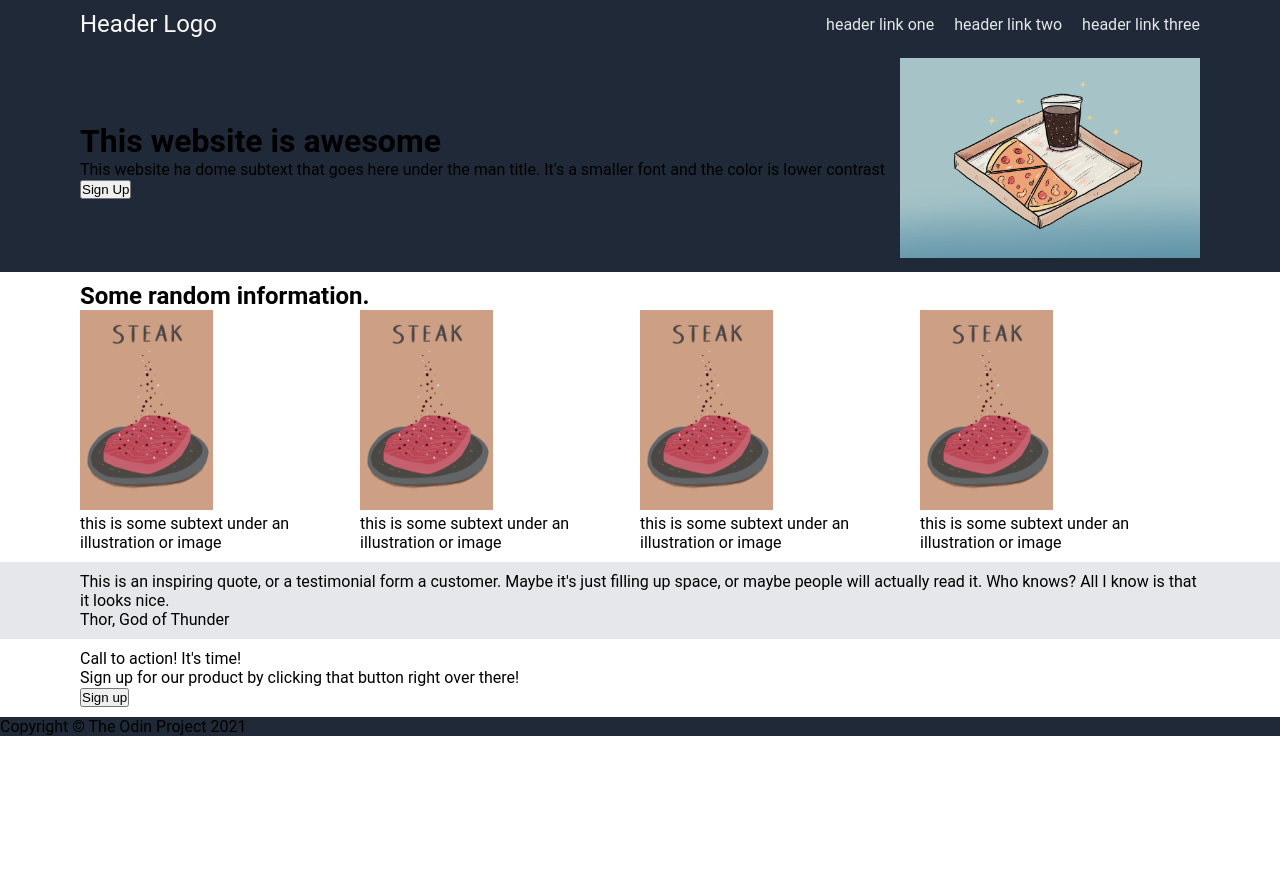
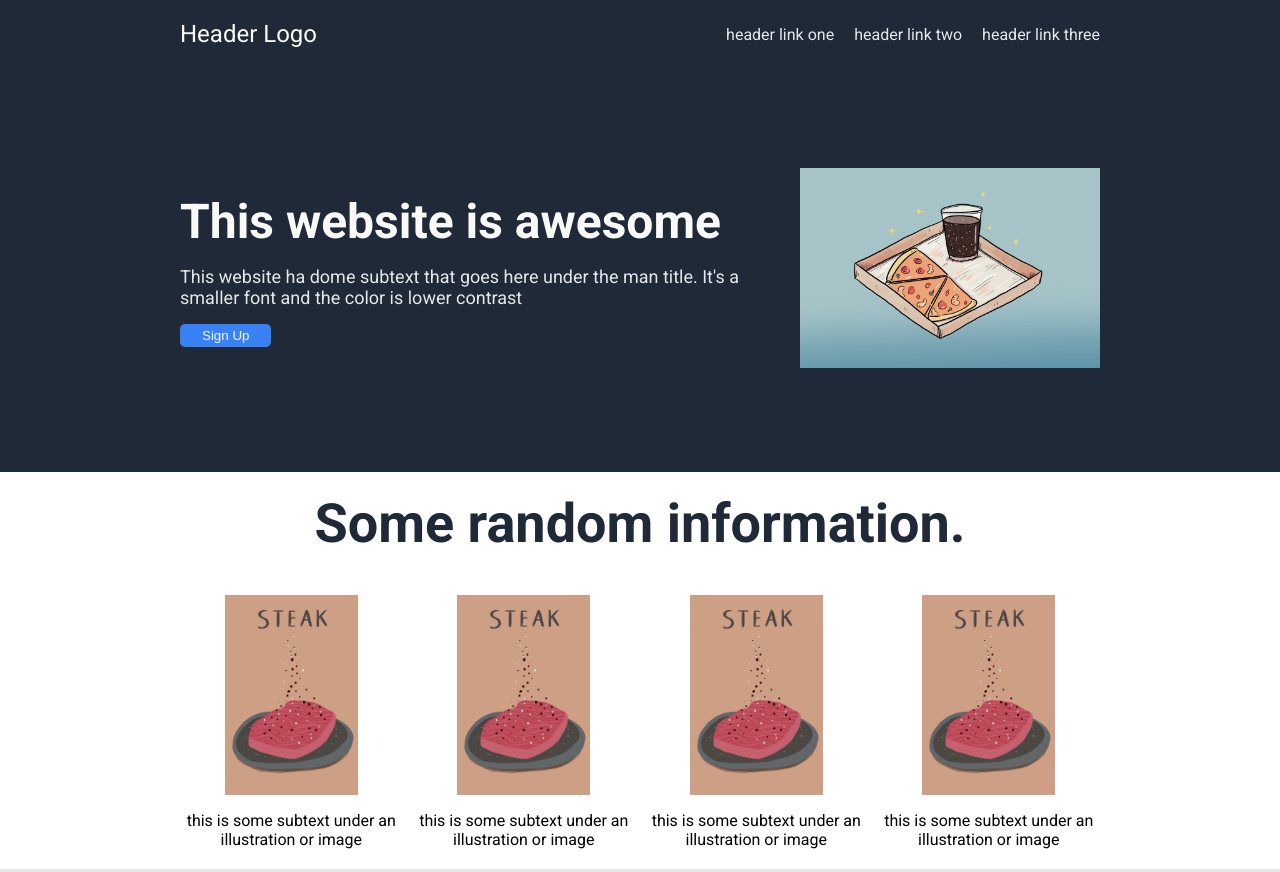
Before and after one commit to asfrod/TOP-Landing-Page, a plain HTML site: page index.html in a window 1280 px wide. Shown: the top 872 px of the page. Before the commit the page ends 800 px from the top, so only its background shows below. Drawn offline with Linux system fonts and the light colour scheme.

Commit message:
Página finalizada?, se ha centrado el contenido de la página

```diff
--- a/index.html
+++ b/index.html
@@ -36,22 +36,22 @@
             <h2>Some random information.</h2>
         </div>
         <div class="cards">
-            <div>
+            <div class="each-card">
                 <img class="img2" src="./img/steak-gb2e2e06ec_1920.png" alt="">
                 <div class="text">this is some subtext under an illustration or image
                 </div>
             </div>
-            <div>
+            <div class="each-card">
                 <img class="img2" src="./img/steak-gb2e2e06ec_1920.png" alt="">
                 <div class="text">this is some subtext under an illustration or image
                 </div>
             </div>
-            <div>
+            <div class="each-card">
                 <img class="img2" src="./img/steak-gb2e2e06ec_1920.png" alt="">
                 <div class="text">this is some subtext under an illustration or image
                 </div>
             </div>
-            <div>
+            <div class="each-card">
                 <img class="img2" src="./img/steak-gb2e2e06ec_1920.png" alt="">
                 <div class="text">this is some subtext under an illustration or image
                 </div>
@@ -63,7 +63,7 @@
         <div class="paragraph">
             <p>This is an inspiring quote, or a testimonial form a customer. Maybe it's just filling up space, or maybe people will actually read it. Who knows? All I know is that it looks nice.</p>
         </div>
-        <div class="firm">Thor, God of Thunder</div>
+        <div class="firm">-Thor, God of Thunder</div>
     </div>
 
     <div class="section4">
--- a/style.css
+++ b/style.css
@@ -1,3 +1,5 @@
+@import url('https://fonts.googleapis.com/css2?family=Roboto:wght@300;400;500;700;900&display=swap');
+
 * {
     margin: 0;
     padding: 0;
@@ -8,8 +10,8 @@ body {
     display: flex;
     flex-direction: column;
     font-family: Roboto, sans-serif;
-    height: 100vh;
-}
+    min-height: 100vh;
+    }
 
 .img1 {
     height: 200px;
@@ -21,6 +23,17 @@ body {
     width: auto;
 }
 
+.header,
+.content,
+.subtitle,
+.cards,
+.paragraph,
+.firm,
+.sign-up-bar {
+    margin: auto;
+    padding: 20px 40px;
+}
+
 .section1 {
     background-color: #1F2937;
 }
@@ -28,11 +41,12 @@ body {
 .header {
     display: flex;
     justify-content: space-between;
-    padding: 10px 80px;
     align-items: center;
+    max-width: 1000px;
 }
 
-.header .logo {
+.header .logo,
+.text2 {
     font-size: 24px;
     color: #f9faf8;
 }
@@ -52,37 +66,132 @@ a {
     display: flex;
     justify-content: space-between;
     align-items: center;
-    padding: 10px 80px;
+    max-width: 1000px;
+    gap: 50px;
+    margin: 80px auto;
+}
 
+.content h1 {
+    color: #f9faf8;
+    font-weight: bolder;
+    font-size: 48px;
+    margin-bottom: 16px;
+}
+
+.content p {
+    font-size: 18px;
+    color: #e5e7eb;
+    margin-bottom: 16px;
+}
+
+.content .button {
+    padding: 2px 20px;
+    background-color: #3882f6;
+    border-radius: 5px;
+    border-color: #3882f6;
+    border-style: solid;
+    color: #f9faf8;
 }
 
 .section2 {
     background-color: #fff;
-    padding: 10px 80px;
 
+}
+
+.subtitle {
+    text-align: center;
+    max-width: 1000px;
+    font-size: 36px;
+    font-weight: bolder;
+    color: #1F2937;
 }
 
 .cards {
     display: flex;
-    justify-content: space-evenly ;
+    justify-content: space-between;
+    align-items: center;
+    max-width: 1000px;
+    gap: 10px;
+}
+
+.each-card {
+    display: flex;
+    flex-direction: column;
+    justify-content: center;
+    align-items: center;
+    flex: 1;
+}
+
+.each-card .img2 {
+    margin-bottom: 16px;
+}
+
+.each-card .text {
+    text-align: center;
 }
 
 .section3 {
     background-color: #e5e7eb;
-    padding: 10px 80px;
+    padding: 40px 80px;
 
 }
 
+.section3 .paragraph {
+    font-size: 36px;
+    font-weight: lighter;
+    font-style: italic;
+    color: #1F2937;
+    max-width: 1000px;
 
+}
+
+.section3 .firm {
+    text-align: right;
+    max-width: 1000px;
+
+}
 
 .section4 {
     background-color: #fff;
-    padding: 10px 80px;
-
+    padding-top: 80px;
+    padding-bottom: 80px;
 }
 
+.text-2-3 {
+    align-items: center;
+    justify-content: center;
+}
 
+.section4 .sign-up-bar {
+    background-color: #3882f6;
+    padding: 40px 80px;
+    border-radius: 10px;
+    display: flex;
+    justify-content: space-between;
+    align-items: center;
+    max-width: 1000px;
+}
+
+.sign-up-bar .text3 {
+    font-size: 18px;
+    color: #e5e7eb;
+    margin-bottom: 16px;
+}
+
+.button2 {
+    padding: 2px 20px;
+    background-color: #3882f6;
+    border-radius: 5px;
+    border-color: #fff;
+    border-style: solid;
+    color: #f9faf8;
+}
 
 .footer {
     background-color: #1F2937;
+    display: flex;
+    align-items: center;
+    justify-content: center;
+    height: 75px;
+    color:#e5e7eb;
 }
```
